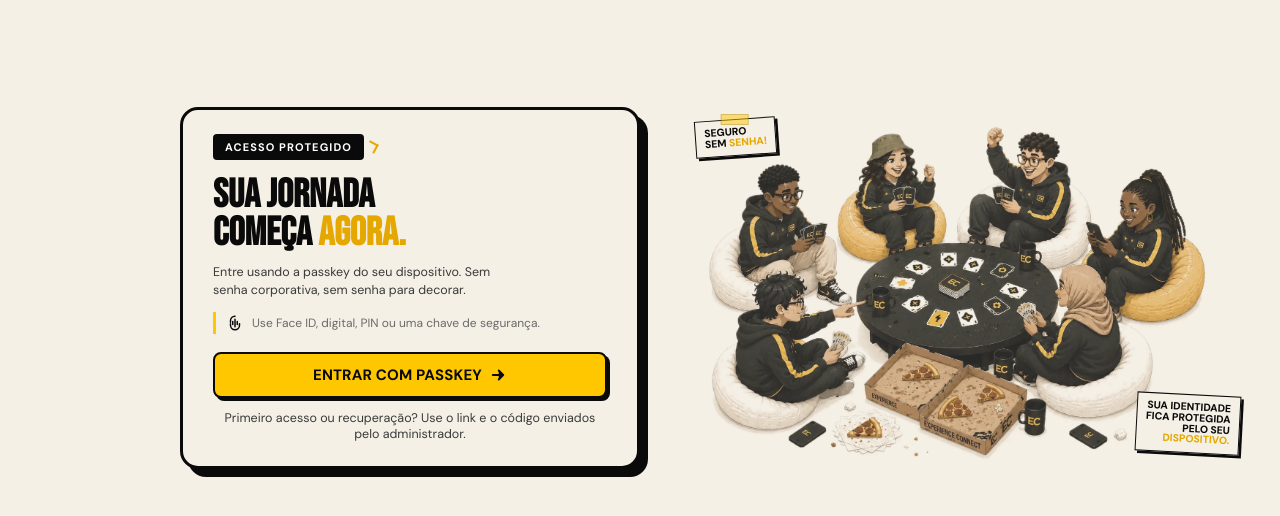
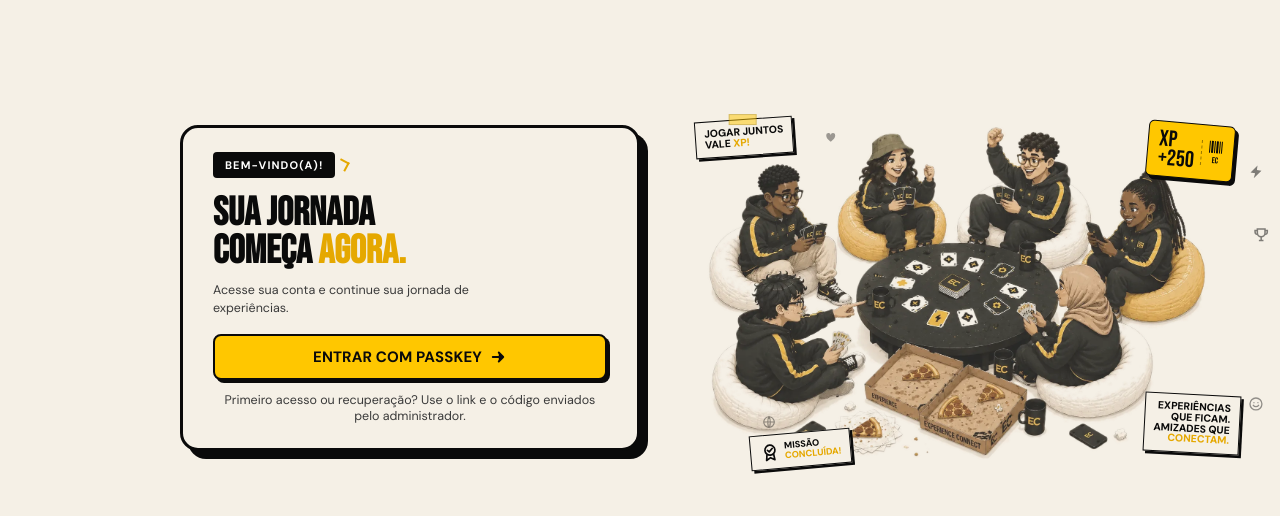
Before and after one commit to Ryanleoncoder/Experiencie-Connect, a website: page login.html in a window 1280 px wide. Shown: the part 112-628 px from the top of the page. Drawn offline with Linux system fonts and the light colour scheme; no server answers.

Commit message:
fix: restore game login

```diff
--- a/frontend/styles/login.css
+++ b/frontend/styles/login.css
@@ -188,25 +188,6 @@ h1.title .hl {
 .field {
   position: relative;
   margin-bottom: 14px;
-}
-
-.passkey-login-hint {
-  display: flex;
-  align-items: center;
-  gap: 8px;
-  margin: -4px 0 18px;
-  padding: 2px 0 2px 10px;
-  border-left: 3px solid var(--y);
-  color: var(--n4);
-  font-size: 12px;
-  line-height: 1.35;
-}
-
-.passkey-login-hint .fic {
-  flex: 0 0 18px;
-  width: 18px;
-  height: 18px;
-  color: var(--k);
 }
 
 .field svg.fic {
--- a/login.html
+++ b/login.html
@@ -4,7 +4,7 @@
   <meta charset="UTF-8">
   <meta name="viewport" content="width=device-width, initial-scale=1.0">
   <meta name="robots" content="noindex, nofollow">
-  <meta name="description" content="Experience Connect - acesso protegido por passkey">
+  <meta name="description" content="Experience Connect - continue sua jornada de experiências.">
   <title>Experience Connect | Entrar</title>
   <link rel="icon" type="image/png" href="https://favicon.rysn-craft.workers.dev">
   <link rel="preconnect" href="https://fonts.googleapis.com">
@@ -29,18 +29,11 @@
           <img class="card-brand-mark" src="https://ec-cdn.rysn-craft.workers.dev" alt="EC" width="64">
           <span class="card-brand-txt">experience<br><span class="b2">connect</span></span>
         </a>
-        <span class="welcome-chip">Acesso protegido</span>
+        <span class="welcome-chip">Bem-vindo(a)!</span>
         <h1 class="title">Sua jornada<br>começa <span class="hl">agora.</span></h1>
-        <p class="subtitle">Entre usando a passkey do seu dispositivo. Sem senha corporativa, sem senha para decorar.</p>
+        <p class="subtitle">Acesse sua conta e continue sua jornada de experiências.</p>
 
         <form id="login-form" novalidate onsubmit="handleLogin(event)">
-          <div class="passkey-login-hint" aria-hidden="true">
-            <svg class="fic" viewBox="0 0 24 24" fill="none">
-              <path d="M12 3a6 6 0 0 0-6 6v2M6 13v2a6 6 0 0 0 12 0v-2M12 7v10M9 10v4M15 10v4" stroke="currentColor" stroke-width="2" stroke-linecap="round"/>
-            </svg>
-            <span>Use Face ID, digital, PIN ou uma chave de segurança.</span>
-          </div>
-
           <div class="error-message" id="error-message" role="alert">
             <svg width="16" height="16" viewBox="0 0 24 24" fill="none" stroke="currentColor" stroke-width="2"><circle cx="12" cy="12" r="10"/><path d="m15 9-6 6m0-6 6 6"/></svg>
             <span>Não foi possível entrar com a passkey.</span>
@@ -60,9 +53,32 @@
 
     <aside class="scene-side" aria-hidden="true">
       <div class="scene-stage">
-        <img class="scene-img" src="./frontend/assets/image/login-scene.webp" alt="">
-        <div class="sticker tape st-1">Seguro<br>sem <span class="hl">senha!</span></div>
-        <div class="sticker st-2">Sua identidade<br>fica protegida<br>pelo seu<br><span class="hl">dispositivo.</span></div>
+        <img class="scene-img" src="./frontend/assets/image/login-scene.webp" alt="" loading="eager" decoding="async" draggable="false" ondragstart="return false;">
+
+        <div class="sticker tape st-1">Jogar juntos<br>vale <span class="hl">XP!</span></div>
+        <div class="sticker st-2">Experiências<br>que ficam.<br>Amizades que<br><span class="hl">conectam.</span></div>
+        <div class="sticker st-3">
+          <svg viewBox="0 0 24 24" style="width:20px;height:20px" fill="none">
+            <circle cx="12" cy="9" r="6" stroke="#0A0A0A" stroke-width="2"/>
+            <path d="M9 9l2 2 4-4" stroke="#0A0A0A" stroke-width="2" stroke-linecap="round" stroke-linejoin="round"/>
+            <path d="M8 14l-1 7 5-3 5 3-1-7" stroke="#0A0A0A" stroke-width="2" stroke-linejoin="round"/>
+          </svg>
+          <span>Missão<br><span class="hl">concluída!</span></span>
+        </div>
+
+        <div class="xp-ticket">
+          <span class="xp-n">XP<br>+250</span>
+          <span class="xp-stub">
+            <span class="xp-bars"><i></i><i></i><i></i><i></i><i></i><i></i></span>
+            <span class="xp-ec">EC</span>
+          </span>
+        </div>
+
+        <svg class="doodle dood-bolt" viewBox="0 0 24 24"><path d="M13 2L4 14h7l-1 8 10-13h-7z" fill="currentColor"/></svg>
+        <svg class="doodle dood-trophy" viewBox="0 0 24 24" fill="none"><path d="M7 4h10v5a5 5 0 01-10 0V4z" stroke="currentColor" stroke-width="2"/><path d="M7 6H4v2a3 3 0 003 3M17 6h3v2a3 3 0 01-3 3M9 19h6M12 14v5" stroke="currentColor" stroke-width="2"/></svg>
+        <svg class="doodle dood-heart" viewBox="0 0 24 24"><path d="M12 21s-8-5-8-11a4 4 0 018-1 4 4 0 018 1c0 6-8 11-8 11z" fill="currentColor"/></svg>
+        <svg class="doodle dood-smile" viewBox="0 0 24 24" fill="none"><circle cx="12" cy="12" r="9" stroke="currentColor" stroke-width="2"/><circle cx="9" cy="10" r="1" fill="currentColor"/><circle cx="15" cy="10" r="1" fill="currentColor"/><path d="M8 14c1 1.5 2.5 2 4 2s3-.5 4-2" stroke="currentColor" stroke-width="2" stroke-linecap="round"/></svg>
+        <svg class="doodle dood-globe" viewBox="0 0 24 24" fill="none"><circle cx="12" cy="12" r="9" stroke="currentColor" stroke-width="2"/><path d="M3 12h18M12 3c3 3 3 15 0 18M12 3c-3 3-3 15 0 18" stroke="currentColor" stroke-width="2"/></svg>
       </div>
     </aside>
   </main>
```
